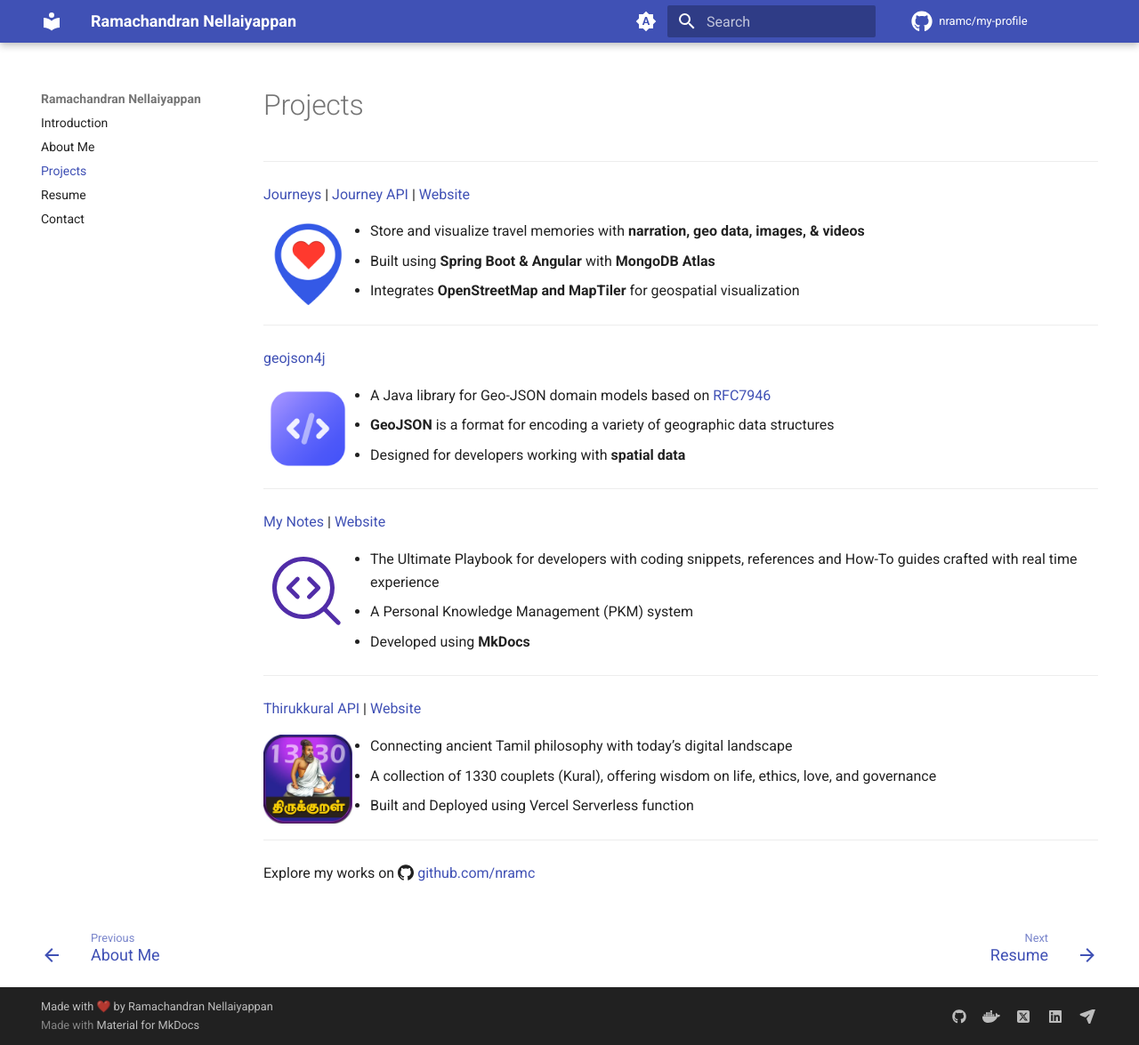
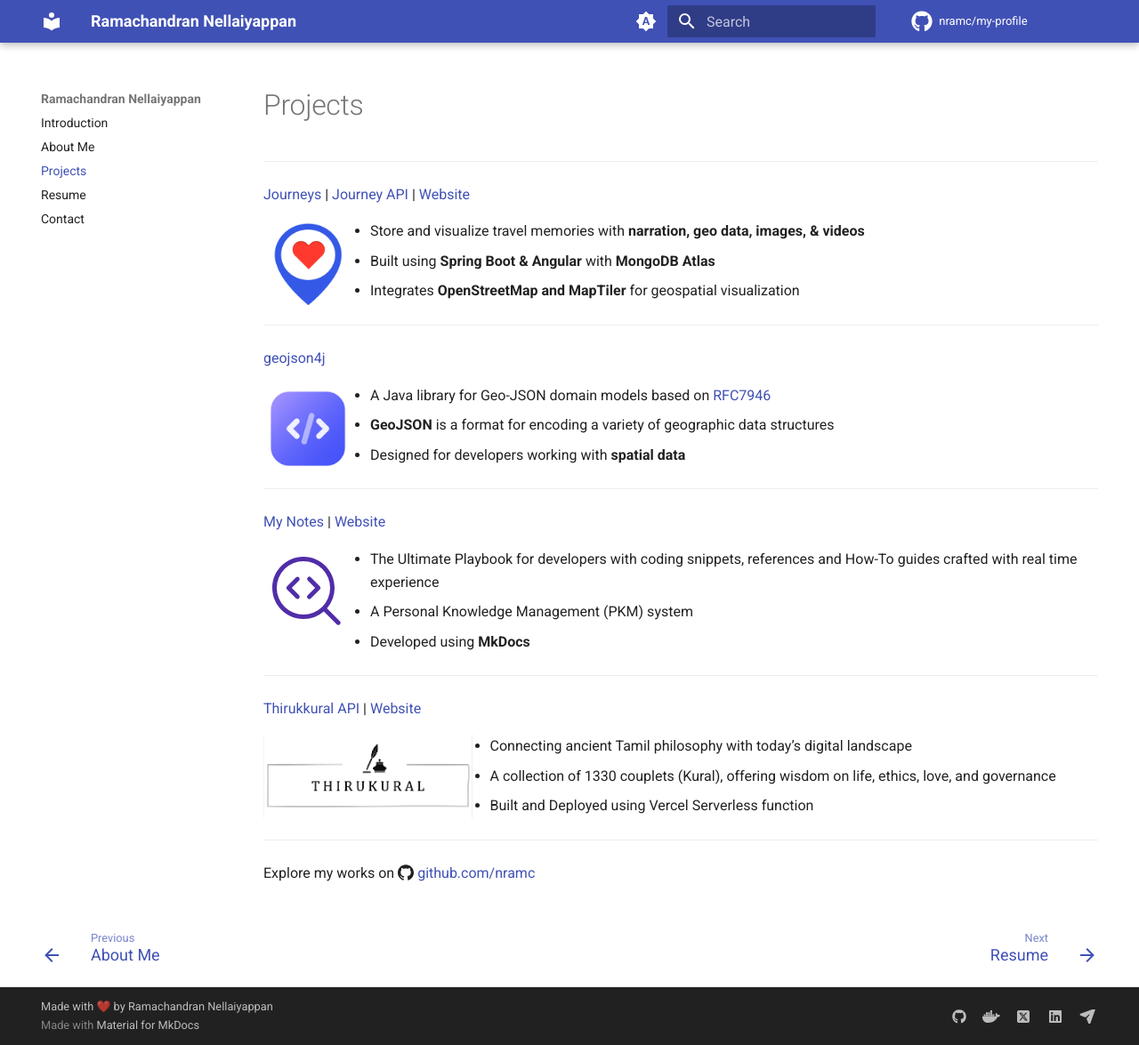
Before and after one commit to nramc/my-profile, an MkDocs documentation site: the page built from docs/projects.md, in a window 1280 px wide and 1175 px high. Shown: the whole window at 89% size. Built offline with MkDocs 1.6.1 and Material for MkDocs 9.7.7, drawn with Linux system fonts in a browser that asks for light colours; comment, search, counter and statistics services are not loaded.

Commit message:
feat: update Thirukkural project logo and fix typo in link text

```diff
--- a/docs/assets/javascripts/thirukkural.js
+++ b/docs/assets/javascripts/thirukkural.js
@@ -12,7 +12,7 @@
                     </p>
                     <p><small>Meaning:</small><br/><small>${data.meaning['ta_salamon']}</small></p>
                 </blockquote>
-                <a href="https://en.wikipedia.org/wiki/Kural" target="_blank">Intrested to know more about Thirukural ??</a>
+                <a href="https://en.wikipedia.org/wiki/Kural" target="_blank">Intrested to know more about Thirukkural ??</a>
             `;
         })
         .catch(error => console.error("Error fetching Thirukkural:", error));
--- a/docs/projects.md
+++ b/docs/projects.md
@@ -35,7 +35,7 @@
 
 [Thirukkural API](https://github.com/nramc/thirukkural-api) | [Website](https://tamil-kural-api.vercel.app/)
 
-<img src="assets/projects/thirukkural/thirukkural-logo.webp" class="float-left" width="100" height="100" alt="Thurukkural">
+<img src="assets/projects/thirukkural/thirukkural-api-logo.png" class="float-left" width="25%" height="25%" alt="Thirukkural">
 
 - Connecting ancient Tamil philosophy with today’s digital landscape
 - A collection of 1330 couplets (Kural), offering wisdom on life, ethics, love, and governance
```
Also changed, not shown: docs/assets/projects/thirukkural/thirukkural-api-logo.png (added), docs/assets/projects/thirukkural/thirukkural-logo.webp (deleted).
